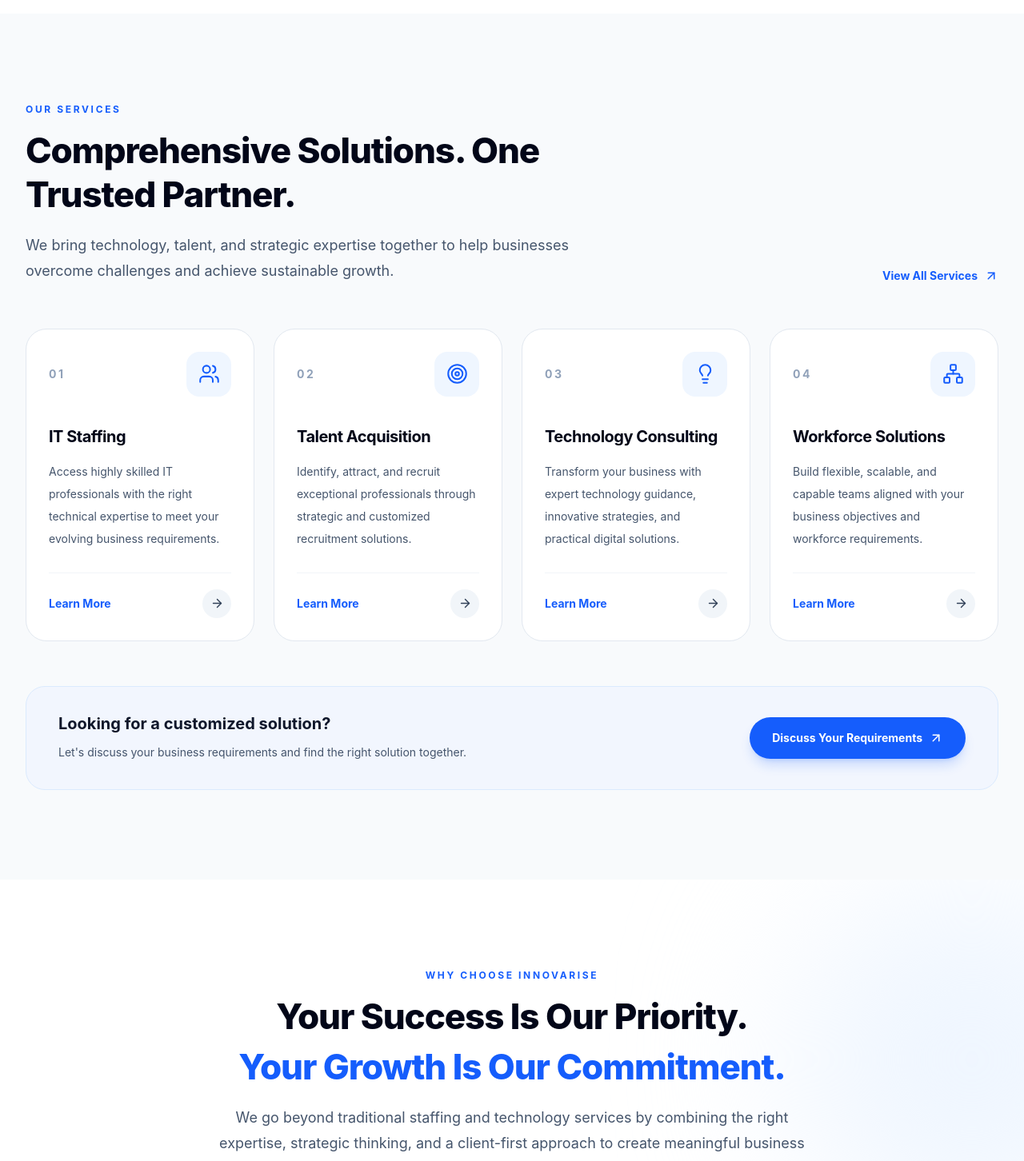
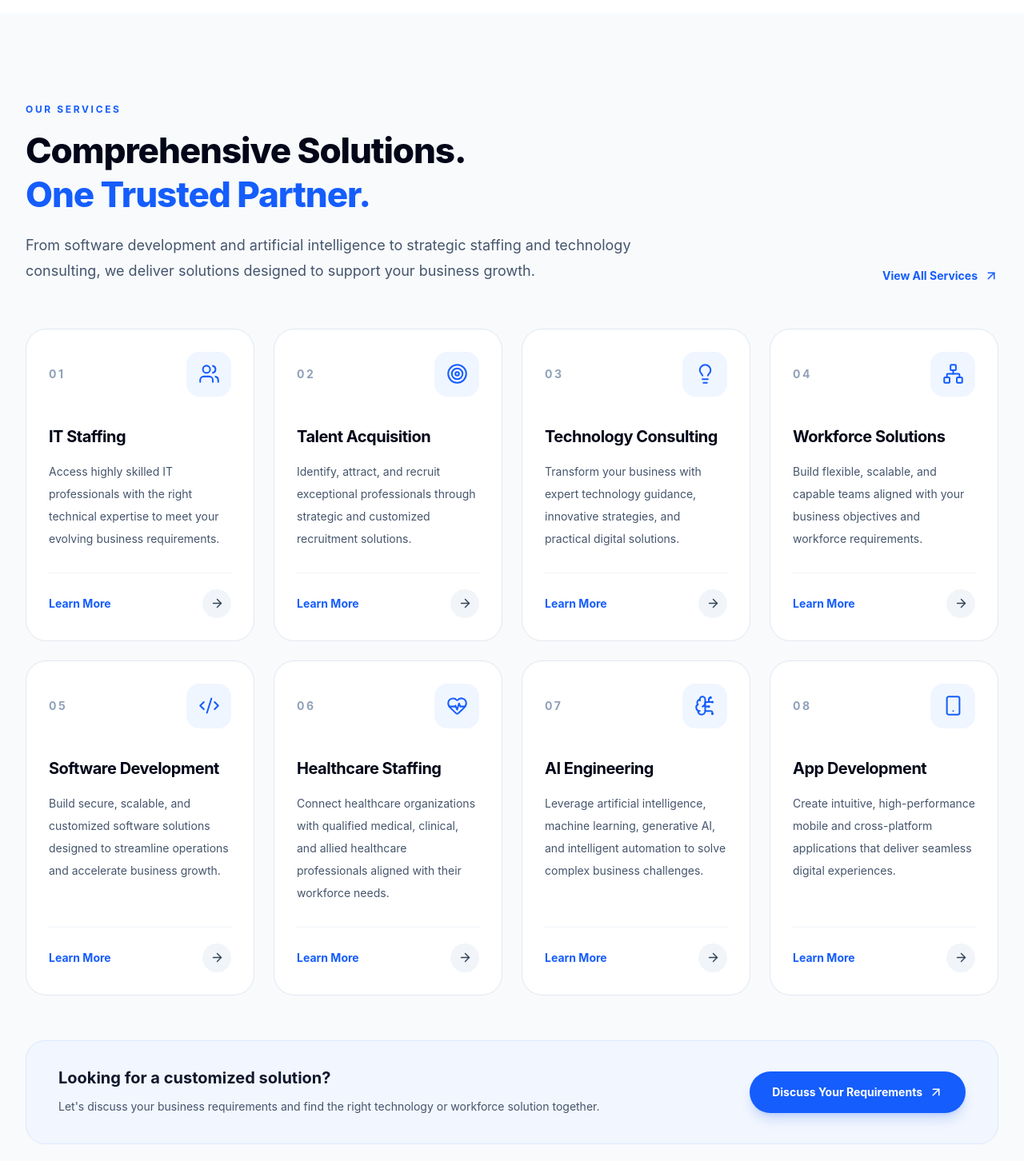
Before and after one commit to Naman-Kaushik01/InnovaRise, a React (Vite) app in the folder innovarise/: page / in a window 1280 px wide. Shown: the part 2060-3512 px from the top of the page at 80% size. Built offline with nearby package versions, Linux system fonts and the light colour scheme.

Commit message:
Added more services

```diff
--- a/innovarise/src/components/Footer.jsx
+++ b/innovarise/src/components/Footer.jsx
@@ -2,6 +2,7 @@
 import { Link } from "react-router-dom";
 import { ArrowUpRight, ArrowRight } from "lucide-react";
 import logo from "../assets/logo.png";
+import serviceLinks from "../data/services";
 
 const quickLinks = [
   { name: "Home", path: "/" },
@@ -13,24 +14,24 @@ const quickLinks = [
   { name: "Contact Us", path: "/contact" },
 ];
 
-const serviceLinks = [
-  {
-    name: "IT Staffing",
-    path: "/services/it-staffing",
-  },
-  {
-    name: "Talent Acquisition",
-    path: "/services/talent-acquisition",
-  },
-  {
-    name: "Technology Consulting",
-    path: "/services/technology-consulting",
-  },
-  {
-    name: "Workforce Solutions",
-    path: "/services/workforce-solutions",
-  },
-];
+// const serviceLinks = [
+//   {
+//     name: "IT Staffing",
+//     path: "/services/it-staffing",
+//   },
+//   {
+//     name: "Talent Acquisition",
+//     path: "/services/talent-acquisition",
+//   },
+//   {
+//     name: "Technology Consulting",
+//     path: "/services/technology-consulting",
+//   },
+//   {
+//     name: "Workforce Solutions",
+//     path: "/services/workforce-solutions",
+//   },
+// ];
 
 const Footer = () => {
   return (
@@ -109,7 +110,7 @@ const Footer = () => {
                     size={13}
                     className="text-blue-400 transition group-hover:translate-x-1"
                   />
-                  {service.name}
+                  {service.title}
                 </Link>
               </li>
             ))}
--- /dev/null
+++ b/innovarise/src/data/services.js
@@ -0,0 +1,95 @@
+import {
+  Users,
+  Target,
+  Lightbulb,
+  Network,
+  Code2,
+  HeartPulse,
+  BrainCircuit,
+  Smartphone,
+} from "lucide-react";
+
+export const services = [
+  {
+    number: "01",
+    title: "IT Staffing",
+    description:
+      "Access highly skilled IT professionals with the right technical expertise to meet your evolving business requirements.",
+    shortDescription:
+      "Connect with skilled IT professionals.",
+    icon: Users,
+    path: "/services/it-staffing",
+  },
+  {
+    number: "02",
+    title: "Talent Acquisition",
+    description:
+      "Identify, attract, and recruit exceptional professionals through strategic and customized recruitment solutions.",
+    shortDescription:
+      "Find the right talent for your business.",
+    icon: Target,
+    path: "/services/talent-acquisition",
+  },
+  {
+    number: "03",
+    title: "Technology Consulting",
+    description:
+      "Transform your business with expert technology guidance, innovative strategies, and practical digital solutions.",
+    shortDescription:
+      "Transform your business through technology.",
+    icon: Lightbulb,
+    path: "/services/technology-consulting",
+  },
+  {
+    number: "04",
+    title: "Workforce Solutions",
+    description:
+      "Build flexible, scalable, and capable teams aligned with your business objectives and workforce requirements.",
+    shortDescription:
+      "Build flexible and scalable teams.",
+    icon: Network,
+    path: "/services/workforce-solutions",
+  },
+  {
+    number: "05",
+    title: "Software Development",
+    description:
+      "Build secure, scalable, and customized software solutions designed to streamline operations and accelerate business growth.",
+    shortDescription:
+      "Custom software and enterprise solutions.",
+    icon: Code2,
+    path: "/services/software-development",
+  },
+  {
+    number: "06",
+    title: "Healthcare Staffing",
+    description:
+      "Connect healthcare organizations with qualified medical, clinical, and allied healthcare professionals aligned with their workforce needs.",
+    shortDescription:
+      "Connect with qualified healthcare professionals.",
+    icon: HeartPulse,
+    path: "/services/healthcare-staffing",
+  },
+  {
+    number: "07",
+    title: "AI Engineering",
+    description:
+      "Leverage artificial intelligence, machine learning, generative AI, and intelligent automation to solve complex business challenges.",
+    shortDescription:
+      "Build intelligent AI-powered solutions.",
+    icon: BrainCircuit,
+    path: "/services/ai-engineering",
+  },
+  {
+    number: "08",
+    title: "App Development",
+    description:
+      "Create intuitive, high-performance mobile and cross-platform applications that deliver seamless digital experiences.",
+    shortDescription:
+      "Build modern mobile applications.",
+    icon: Smartphone,
+    path: "/services/app-development",
+  },
+];
+
+export default services;
--- a/innovarise/src/pages/AboutPage.jsx
+++ b/innovarise/src/pages/AboutPage.jsx
@@ -1,5 +1,6 @@
 
 import { Link } from "react-router-dom";
+import services from "../data/services";
 
 import {
   Target,
@@ -62,12 +63,7 @@ const coreValues = [
   },
 ];
 
-const expertise = [
-  "IT Staffing",
-  "Talent Acquisition",
-  "Technology Consulting",
-  "Workforce Solutions",
-];
+const expertise = services.map((service) => service.title);
 
 const AboutPage = () => {
   return (
--- a/innovarise/src/pages/ServicesPage.jsx
+++ b/innovarise/src/pages/ServicesPage.jsx
@@ -107,7 +107,7 @@ const ServicesPage = () => {
       </section>
 
       {/* SERVICES OVERVIEW */}
-      <Services />
+      <Services showViewAll={false} />
 
       {/* WHY OUR SERVICES */}
       <section className="bg-white py-24 lg:py-28">
--- a/innovarise/src/sections/ContactCTA.jsx
+++ b/innovarise/src/sections/ContactCTA.jsx
@@ -1,5 +1,6 @@
 
 import { Link } from "react-router-dom";
+import services from "../data/services";
 
 import {
   ArrowUpRight,
@@ -8,12 +9,7 @@ import {
   CheckCircle2,
 } from "lucide-react";
 
-const benefits = [
-  "Technology Consulting",
-  "Strategic IT Staffing",
-  "Talent Acquisition",
-  "Workforce Solutions",
-];
+const benefits = services.map((service) => service.title);
 
 const ContactCTA = () => {
   return (
--- a/innovarise/src/sections/Services.jsx
+++ b/innovarise/src/sections/Services.jsx
@@ -1,52 +1,11 @@
 
 import { Link } from "react-router-dom";
-import {
-  Users,
-  Target,
-  Lightbulb,
-  Network,
-  ArrowRight,
-  ArrowUpRight,
-} from "lucide-react";
+import { ArrowRight, ArrowUpRight } from "lucide-react";
 
 import SectionHeading from "../components/SectionHeading";
+import services from "../data/services";
 
-const services = [
-  {
-    number: "01",
-    title: "IT Staffing",
-    description:
-      "Access highly skilled IT professionals with the right technical expertise to meet your evolving business requirements.",
-    icon: Users,
-    path: "/services/it-staffing",
-  },
-  {
-    number: "02",
-    title: "Talent Acquisition",
-    description:
-      "Identify, attract, and recruit exceptional professionals through strategic and customized recruitment solutions.",
-    icon: Target,
-    path: "/services/talent-acquisition",
-  },
-  {
-    number: "03",
-    title: "Technology Consulting",
-    description:
-      "Transform your business with expert technology guidance, innovative strategies, and practical digital solutions.",
-    icon: Lightbulb,
-    path: "/services/technology-consulting",
-  },
-  {
-    number: "04",
-    title: "Workforce Solutions",
-    description:
-      "Build flexible, scalable, and capable teams aligned with your business objectives and workforce requirements.",
-    icon: Network,
-    path: "/services/workforce-solutions",
-  },
-];
-
-const Services = () => {
+const Services = ({ showViewAll = true }) => {
   return (
     <section
       id="services"
@@ -59,10 +18,18 @@ const Services = () => {
 
           <SectionHeading
             eyebrow="Our Services"
-            title="Comprehensive Solutions. One Trusted Partner."
-            description="We bring technology, talent, and strategic expertise together to help businesses overcome challenges and achieve sustainable growth."
+            title={
+              <>
+                Comprehensive Solutions.
+                <span className="block text-blue-600">
+                  One Trusted Partner.
+                </span>
+              </>
+            }
+            description="From software development and artificial intelligence to strategic staffing and technology consulting, we deliver solutions designed to support your business growth."
           />
 
+          {showViewAll && (
             <Link
               to="/services"
               className="group inline-flex shrink-0 items-center gap-2 text-sm font-bold text-blue-600 transition hover:text-blue-800"
@@ -73,6 +40,8 @@ const Services = () => {
                 className="transition-transform group-hover:-translate-y-1 group-hover:translate-x-1"
               />
             </Link>
+          )}
+
         </div>
 
         {/* SERVICE CARDS */}
@@ -87,6 +56,7 @@ const Services = () => {
                 to={service.path}
                 className="group relative flex h-full flex-col overflow-hidden rounded-[26px] border border-slate-200 bg-white p-7 transition-all duration-300 hover:-translate-y-2 hover:border-blue-300 hover:shadow-2xl hover:shadow-blue-900/10"
               >
+
                 {/* Decorative Background */}
                 <div className="pointer-events-none absolute -right-16 -top-16 h-40 w-40 rounded-full bg-blue-50 opacity-0 transition-opacity duration-300 group-hover:opacity-100" />
 
@@ -103,7 +73,7 @@ const Services = () => {
 
                 </div>
 
-                {/* Service Title */}
+                {/* Title */}
                 <h3 className="relative mt-9 text-xl font-bold tracking-tight text-slate-950 transition-colors group-hover:text-blue-600">
                   {service.title}
                 </h3>
@@ -147,8 +117,9 @@ const Services = () => {
             </h3>
 
             <p className="mt-2 text-sm leading-7 text-slate-600">
-              Let's discuss your business requirements and find
-              the right solution together.
+              Let's discuss your business requirements and
+              find the right technology or workforce solution
+              together.
             </p>
           </div>
 
```
Also changed, not shown: innovarise/src/components/Navbar.jsx (+9 -37 lines). Lines whose indentation alone changed are shown as unchanged.
